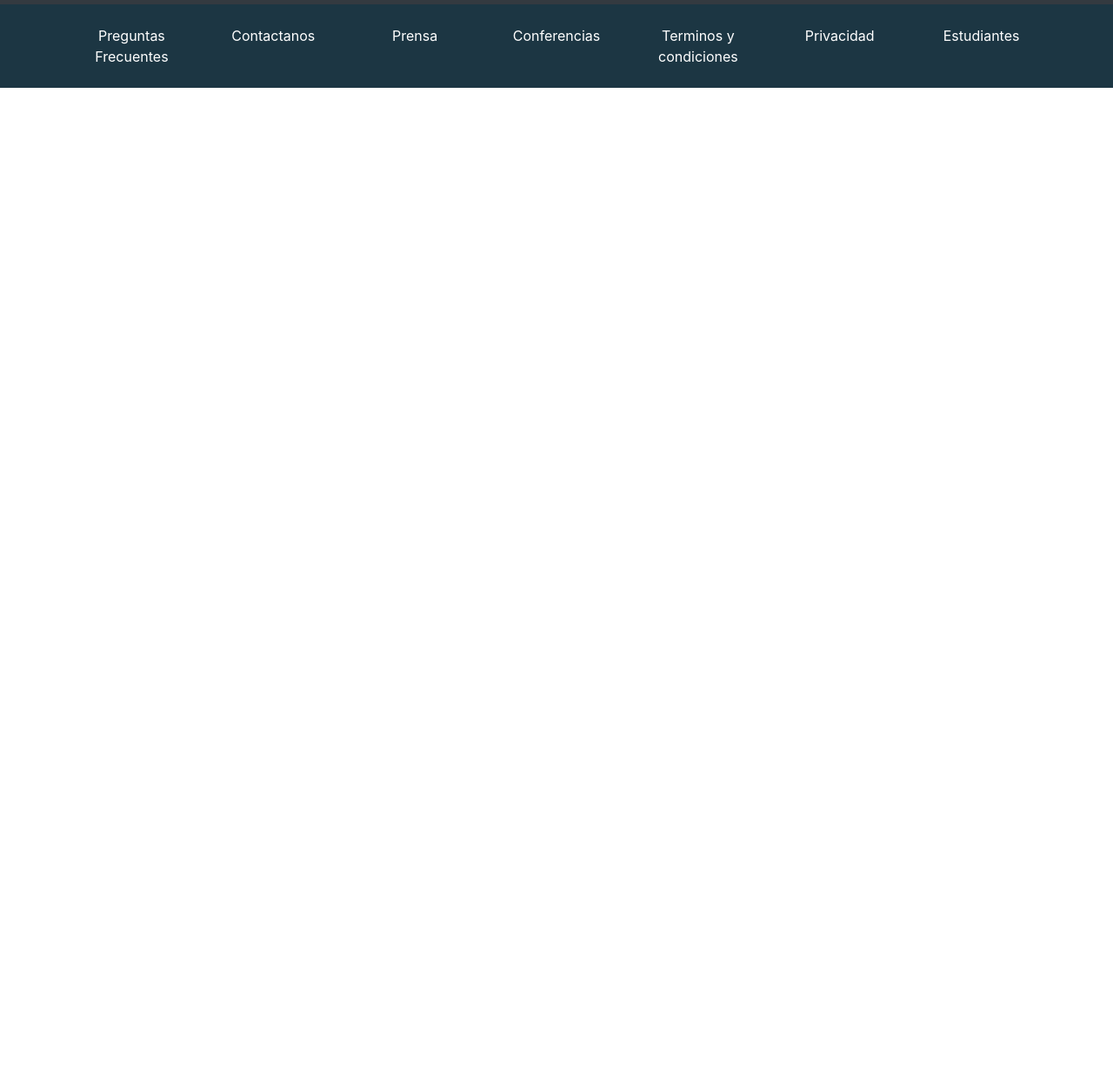
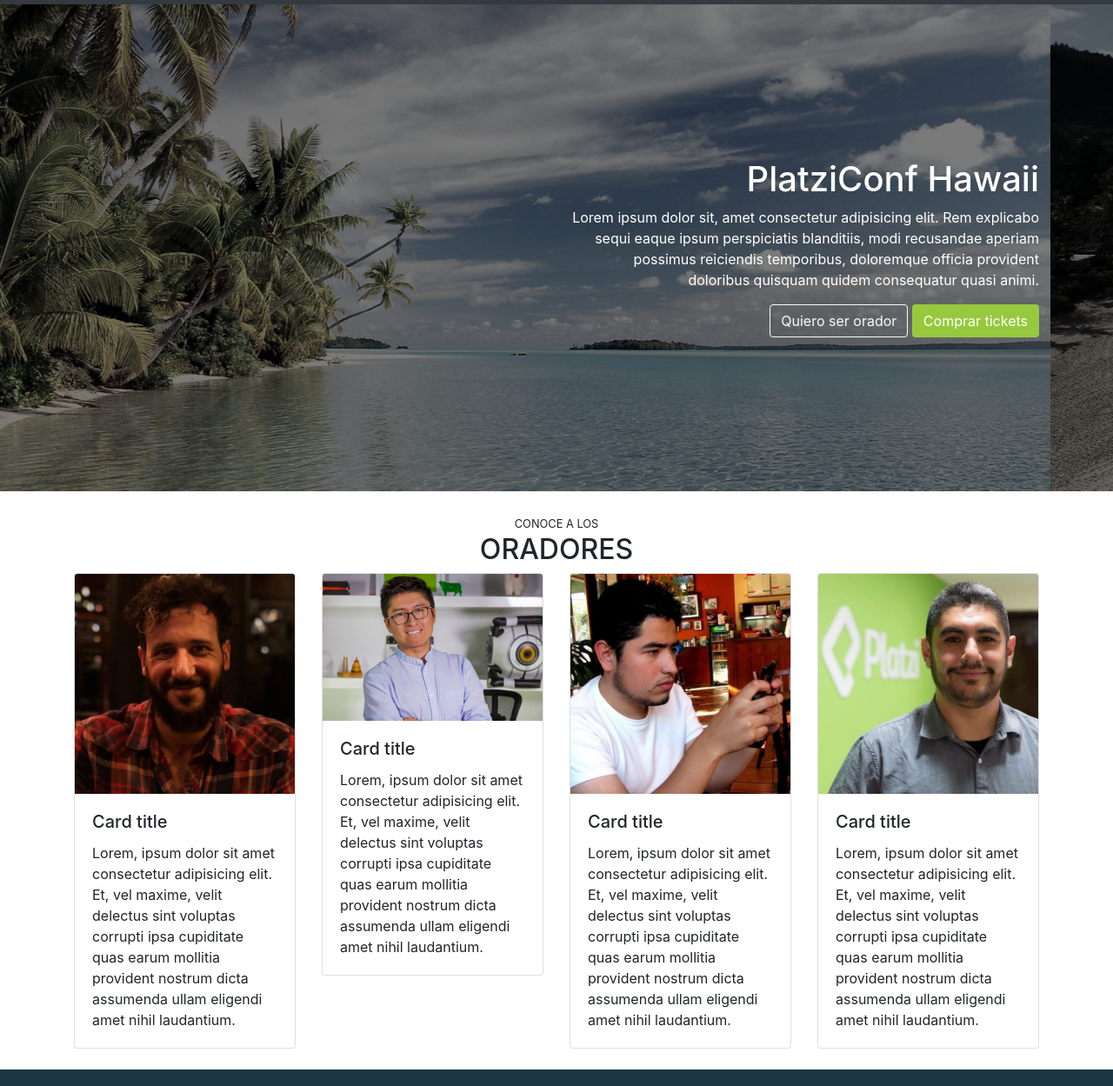
Before and after one commit to LuisCarlos97/Platzi, a plain HTML site: page index.html in a window 1280 px wide. Shown: the part 51-1300 px from the top of the page at 87% size. Before the commit the page ends 800 px from the top, so only its background shows below. Drawn offline with nearby package versions, Linux system fonts and the light colour scheme.

Commit message:
Add files via upload

```diff
--- a/index.css
+++ b/index.css
@@ -3,6 +3,36 @@
 }
 .platzi-text{
     color:#97c93e !important;
+}
+.btn-platzi{
+    background-color:#97c93e;
+    color: white;
+}
+.btn-platzi:hover{
+    background-color: #82ad36;
+}
+#Main img{
+    max-height: 70vh;
+    object-fit: cover;
+    filter: grayscale(70%);
+
+}
+#carousel{
+    position: relative;
+}
+#carousel .overlay{
+    position: absolute;
+    right: 0;
+    left: 0;
+    top: 0;
+    bottom: 0;
+    background-color: rgba(0, 0,0, 0.5);
+    color: white;
+}
+#carousel .overlay .container,
+#carousel .overlay .row
+{
+    height: 100%;
 }
 #footer{
     background-color: #1c3643;
--- a/index.html
+++ b/index.html
@@ -44,6 +44,101 @@
         </nav>
     </header>
     <!--/header-->
+    <!--Carousel-->
+    <section id="Main">
+      <div id="carousel" class="carousel slide" data-ride="carousel" data-pause="false">
+        <div class="carousel-inner">
+          <div class="carousel-item active">
+            <img src="assets/images/hawaii.jpg" class="d-block w-100" alt="Hawaii">
+          </div>
+          <div class="carousel-item">
+            <img src="assets/images/hawaii2.jpg" class="d-block w-100" alt="hawaii2">
+          </div>
+          <div class="carousel-item">
+            <img src="assets/images/hawaii3.jpeg" class="d-block w-100" alt="hawaii3">
+          </div>
+          <div class="overlay">
+            <div class="container">
+              <div class="row align-items-center">
+                <div class="col-md-6 offset-md-6 text-center text-md-right">
+                  <h1>PlatziConf Hawaii</h1>
+                  <p class="d-none d-md-block">
+                    Lorem ipsum dolor sit, amet consectetur adipisicing elit. Rem explicabo
+                    sequi eaque ipsum perspiciatis blanditiis,
+                    modi recusandae aperiam possimus reiciendis temporibus, doloremque officia
+                    provident doloribus quisquam quidem consequatur quasi animi.
+                  </p>
+                  <a href="#" class="btn btn-outline-light">Quiero ser orador</a>
+                  <button type="button" class="btn btn-platzi">Comprar tickets</button>
+                </div>
+              </div>
+            </div>
+          </div>
+        </div>
+      </div>
+    </section>
+    <!--/Carousel-->
+    <!--Spekears-->
+    <section id="spekears" class="mt-4">
+      <div class="container">
+        <div class="row">
+          <div class="col text-center text-uppercase">
+            <small>conoce a los</small>
+            <h2>oradores</h2>
+          </div>
+        </div>
+        <div class="row">
+            <div class="col-sm-6 col-md-3 mb-4">
+                <div class="card">
+                    <img src="assets/speakers/sacha.jpg" class="card-img-top" alt="foto de sacha">
+                    <div class="card-body">
+                      <h5 class="card-title">Card title</h5>
+                      <p class="card-text">Lorem, ipsum dolor sit amet consectetur adipisicing elit.
+                        Et, vel maxime, velit delectus sint voluptas corrupti ipsa cupiditate quas earum mollitia
+                        provident nostrum dicta assumenda ullam eligendi amet nihil laudantium.</p>
+                    </div>
+                  </div>
+            </div>
+
+            <div class="col-sm-6 col-md-3 mb-4">
+                <div class="card">
+                    <img src="assets/speakers/leonidas.jpeg" class="card-img-top" alt="foto de sacha">
+                    <div class="card-body">
+                      <h5 class="card-title">Card title</h5>
+                      <p class="card-text">Lorem, ipsum dolor sit amet consectetur adipisicing elit.
+                        Et, vel maxime, velit delectus sint voluptas corrupti ipsa cupiditate quas earum mollitia
+                        provident nostrum dicta assumenda ullam eligendi amet nihil laudantium.</p>
+                    </div>
+              </div>
+            </div>
+
+            <div class="col-sm-6 col-md-3 mb-4">
+                <div class="card">
+                    <img src="assets/speakers/freddy.jpeg" class="card-img-top" alt="foto de sacha">
+                    <div class="card-body">
+                      <h5 class="card-title">Card title</h5>
+                      <p class="card-text">Lorem, ipsum dolor sit amet consectetur adipisicing elit.
+                        Et, vel maxime, velit delectus sint voluptas corrupti ipsa cupiditate quas earum mollitia
+                        provident nostrum dicta assumenda ullam eligendi amet nihil laudantium.</p>
+                    </div>
+              </div>
+          </div>
+
+          <div class="col-sm-6 col-md-3 mb-4">
+              <div class="card">
+                  <img src="assets/speakers/cvander.jpeg" class="card-img-top" alt="foto de sacha">
+                  <div class="card-body">
+                    <h5 class="card-title">Card title</h5>
+                    <p class="card-text">Lorem, ipsum dolor sit amet consectetur adipisicing elit.
+                      Et, vel maxime, velit delectus sint voluptas corrupti ipsa cupiditate quas earum mollitia
+                      provident nostrum dicta assumenda ullam eligendi amet nihil laudantium.</p>
+              </div>
+            </div>
+          </div>
+
+        </div>
+    </section>
+    <!--/Spekears-->
     <!--footer-->
     <footer id="footer" class="pb-4 pt-4">
       <div class="container">
```
